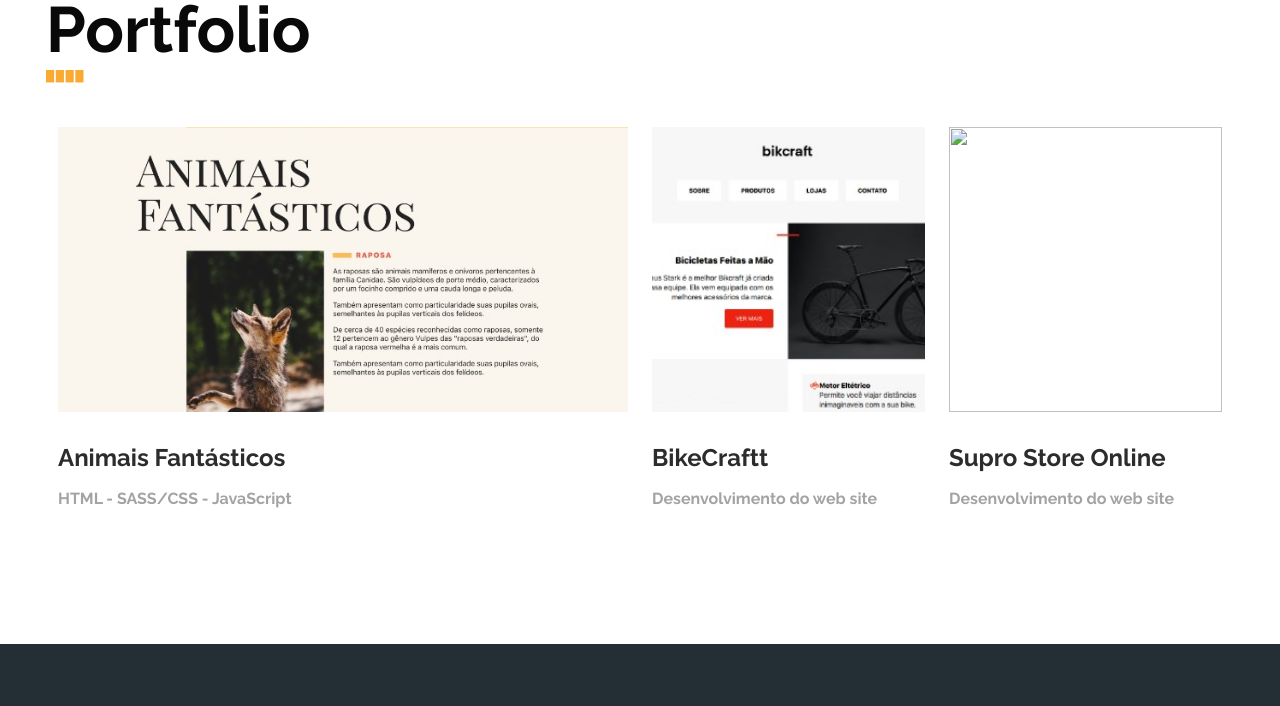
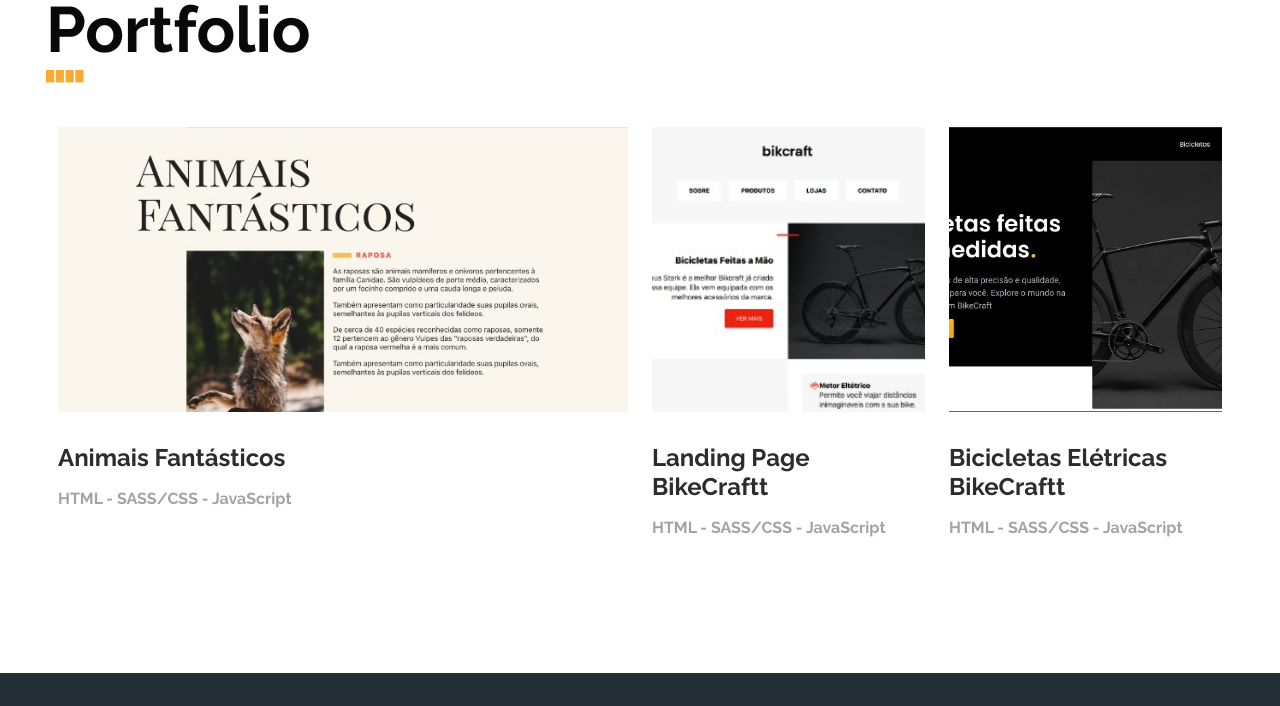
Before and after one commit to ValterRodrigoFerreira/portfolio-HTC, a plain HTML site: page index.html in a window 1280 px wide. Shown: the part 2040-2746 px from the top of the page. Drawn offline with Linux system fonts and the light colour scheme.

Commit message:
atualizado parte do portfolio

```diff
--- a/index.html
+++ b/index.html
@@ -167,15 +167,21 @@
           </a>
           <strong>HTML - SASS/CSS - JavaScript</strong>
         </div>
-        <div class="portfolio__cards--wrapper grid-3"><img src="./assets/images/Print BikeCraftt.jpg" alt="" title="">
+
+        <div class="portfolio__cards--wrapper grid-3">
+          <a href="https://bikecraft-refatura-o-responsivel.vercel.app/"> <img src="./assets/images/Print BikeCraftt.jpg" alt="" title=""></a>
           <a href="https://bikecraft-refatura-o-responsivel.vercel.app/">
-            <h3>BikeCraftt</h3>
+            <h3>Landing Page BikeCraftt</h3>
           </a>
-          <strong>Desenvolvimento do web site</strong>
+          <strong>HTML - SASS/CSS - JavaScript</strong>
         </div>
-        <div class="portfolio__cards--wrapper grid-3"><img src="./assets/images/image-bg.jpg" alt="" title="">
-          <h3>Supro Store Online</h3>
-          <strong>Desenvolvimento do web site</strong>
+
+        <div class="portfolio__cards--wrapper grid-3">
+          <a href="https://bicicletas-eletricas-bikecraft.vercel.app/"> <img src="./assets/images/Print-bicicletas-eletricas.jpg" alt="" title=""></a>
+          <a href="https://bicicletas-eletricas-bikecraft.vercel.app/">
+            <h3>Bicicletas Elétricas BikeCraftt</h3>
+          </a>
+          <strong>HTML - SASS/CSS - JavaScript</strong>
         </div>
 
       </div>
```
Also changed, not shown: assets/images/Print-bicicletas-eletricas.jpg (added).
